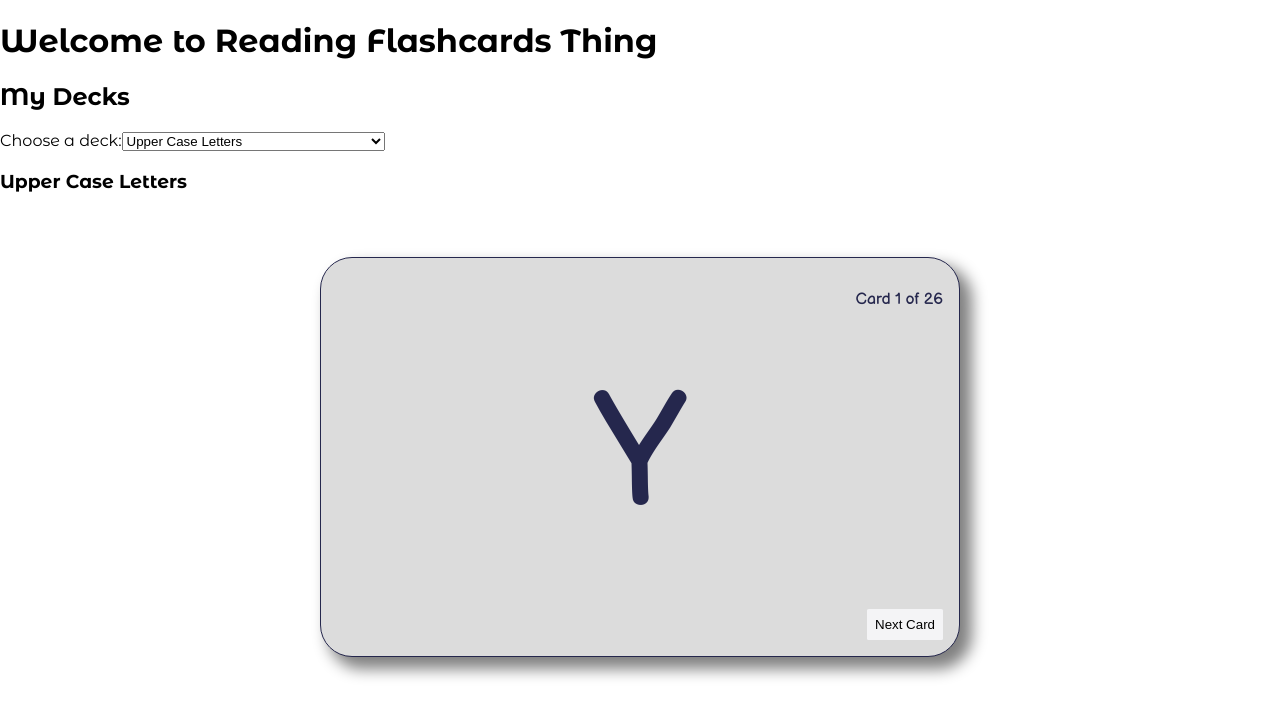
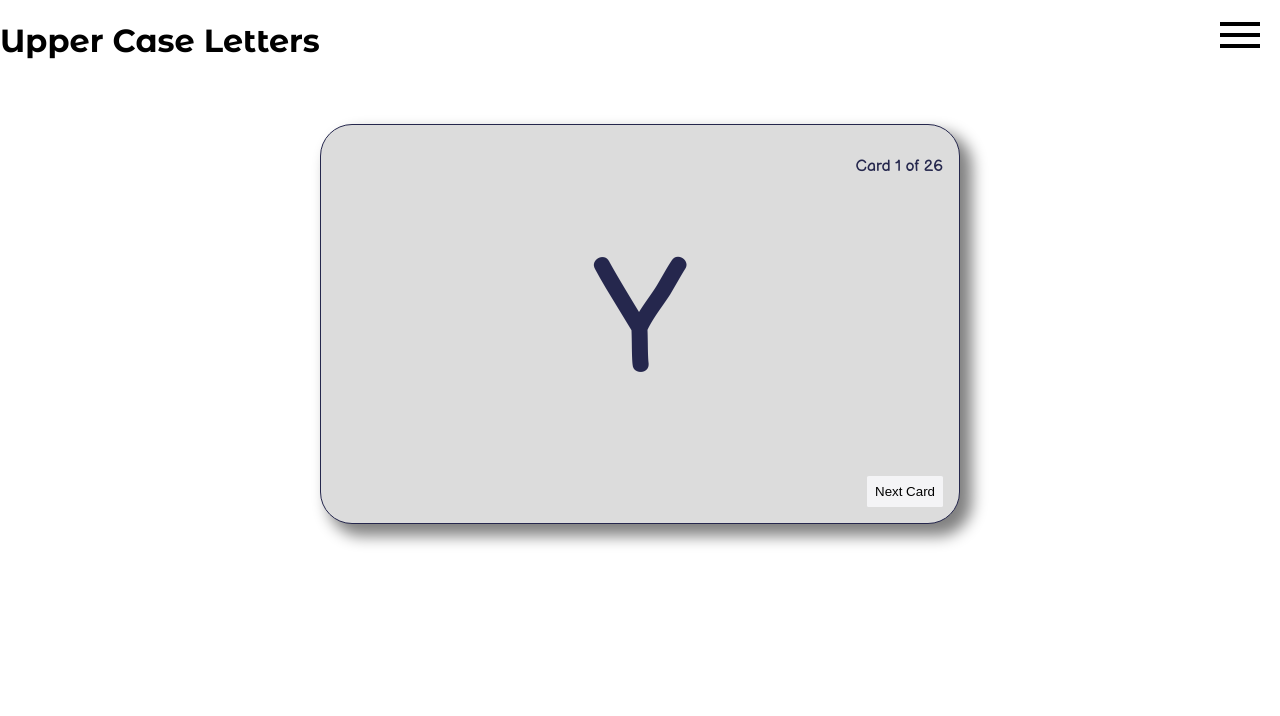
Before and after one commit to rise-erpelding/reading-flashcards, a Next.js app: page / in a window 1280 px wide. Shown: the top 716 px of the page. Built offline with nearby package versions, Linux system fonts and the light colour scheme.

Commit message:
feat: add menu styles

```diff
--- a/components/DeckMenu.js
+++ b/components/DeckMenu.js
@@ -10,11 +10,11 @@ export default function DeckMenu(props) {
   }
 
   return (
-    <>
+    <div className="nav__menu">
       <label htmlFor="deck-select">Choose a deck:</label>
       <select defaultValue={activeDeckName} name="decks" id="deck-select" onChange={changeDeck}>
         {listedDecks}
       </select>
-    </>
+    </div>
   )
 }
--- /dev/null
+++ b/components/Nav.js
@@ -0,0 +1,12 @@
+import NavIcon from './NavIcon';
+import DeckMenu from './DeckMenu';
+
+export default function Nav(props) {
+  const { activeDeckName, decks, updateDeck } = props;
+  return (
+    <nav>
+      <NavIcon />
+      <DeckMenu decks={decks} activeDeckName={activeDeckName} updateDeck={updateDeck} />
+    </nav>
+  );
+}
--- /dev/null
+++ b/components/NavIcon.js
@@ -0,0 +1,10 @@
+export default function NavIcon(props) {
+  return (
+    <>
+      <input type="checkbox" className="nav__checkbox" id="nav-button" />
+      <label htmlFor="nav-button" className="nav__button">
+        <span className="nav__icon">&nbsp;</span>
+      </label>
+    </>
+  );
+}
--- a/pages/index.js
+++ b/pages/index.js
@@ -1,6 +1,7 @@
 /* eslint-disable @next/next/no-page-custom-font */
 import Head from 'next/head';
 // import Image from 'next/image'
+import Nav from '../components/Nav';
 import Card from '../components/Card';
 import DeckMenu from '../components/DeckMenu';
 import Heading from '../components/Heading';
@@ -14,6 +15,7 @@ export default function Home() {
   const [shuffledDecks, setShuffledDecks] = useState(decks);
   const [currentDeck, setCurrentDeck] = useState(firstDeck);
   const [currentCardIndex, setCurrentCardIndex] = useState(0);
+  const [showMenu, setShowMenu] = useState(false);
 
   // allows us to shuffle the decks without a hydration error
   // https://nextjs.org/docs/messages/react-hydration-error
@@ -33,6 +35,11 @@ export default function Home() {
     setCurrentCardIndex(nextIndex);
   }
 
+  const toggleDisplayMenu = () => {
+    const currentMenuState = showMenu;
+    setShowMenu(!currentMenuState);
+  }
+
   return (
     <div>
       <Head>
@@ -42,10 +49,10 @@ export default function Home() {
         <link rel="icon" href="/favicon.ico" />
       </Head>
       <main className="main">
-        <Heading level="h1" title="Welcome to Reading Flashcards Thing" />
-        <Heading level="h2" title="My Decks" />
-        <DeckMenu decks={decks} activeDeckName={currentDeck} updateDeck={updateDeck} />
-        <Heading level="h3" title={currentDeck} />
+        <Nav decks={decks} activeDeckName={currentDeck} updateDeck={updateDeck} />
+        {/* <DeckMenu decks={decks} activeDeckName={currentDeck} updateDeck={updateDeck} /> */}
+
+        <Heading level="h1" title={currentDeck} />
         <Card activeDeck={shuffledDecks[currentDeck]} currentIndex={currentCardIndex} updateIndex={updateIndex} reShuffleDecks={reShuffleDecks} />
       </main>
     </div>
--- a/styles/base.scss
+++ b/styles/base.scss
@@ -13,5 +13,6 @@
 // components
 @import './components.main.scss';
 @import './components.card.scss';
+@import './components.nav.scss';
 
 // utilities
--- /dev/null
+++ b/styles/components.nav.scss
@@ -0,0 +1,76 @@
+// .navbar__checkbox = .nav__checkbox
+// .navbar__button = .nav__button
+// .navbar__icon = .nav__icon
+
+.nav__checkbox {
+  display: none;
+
+  &:checked + .nav__button .nav__icon::before {
+    top: 0;
+    transform: rotate(-135deg);
+  }
+
+  &:checked + .nav__button .nav__icon::after {
+    top: 0;
+    transform: rotate(135deg);
+  }
+
+  &:checked + .nav__button .nav__icon {
+    background-color: transparent;
+  }
+}
+
+.nav__button {
+  position: fixed;
+  background-color: white;
+  height: 50px;
+  width: 50px;
+  top: 10px;
+  right: 10px;
+  cursor: pointer;
+}
+
+.nav__icon {
+  position: relative;
+  margin-top: 23px;
+
+  &,
+  &::before,
+  &::after {
+    width: 40px;
+    height: 4px;
+    background-color: black;
+    display: inline-block;
+  }
+
+  &::before,
+  &::after {
+    content: "";
+    position: absolute;
+    left: 0;
+    transition: all 0.3s;
+  }
+
+  &::before {
+    top: -11px;
+  }
+
+  &::after {
+    top: 11px;
+  }
+}
+
+.nav__menu {
+  position: fixed;
+  top: -200px;
+  opacity: 0;
+  right: 10px;
+  width: 120px;
+  background-color: rgba(white, 0.93);
+  transition: all .3s;
+}
+
+.nav__checkbox:checked ~ .nav__menu {
+  opacity: 100;
+  top: 60px;
+}
```
